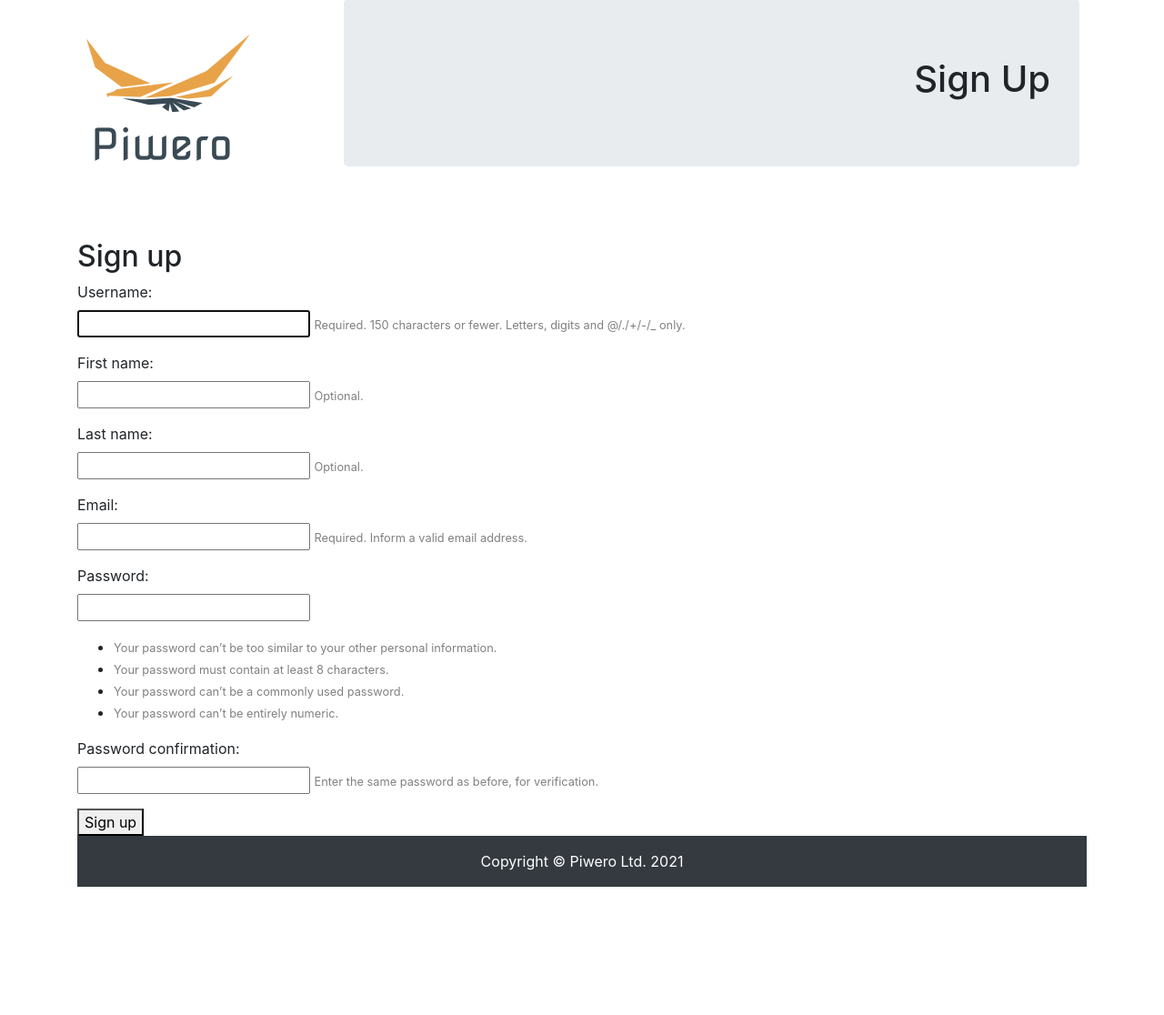
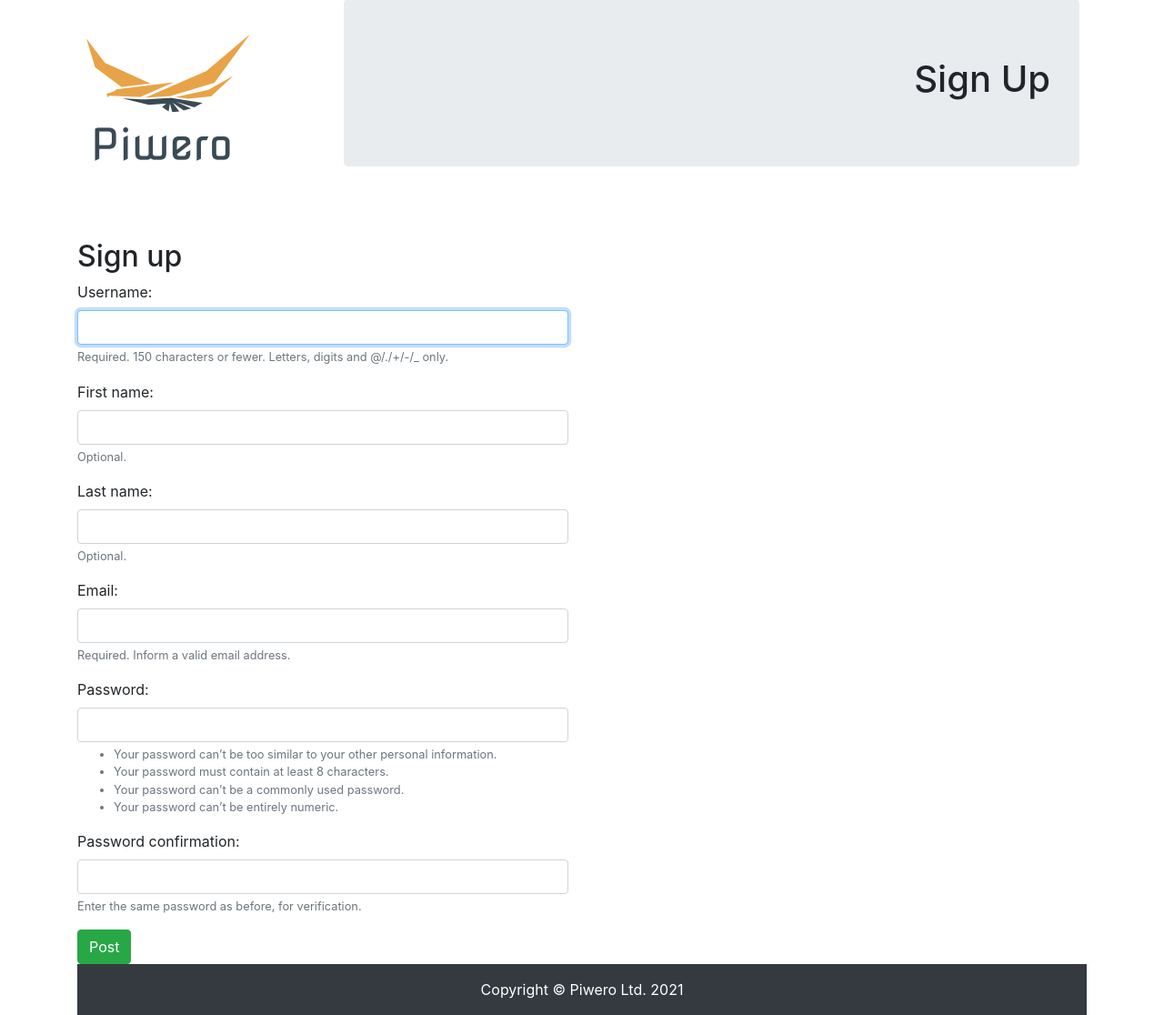
Before and after one commit to Piwero/django-structure, a Django app: page /auth/signup/ in a window 1280 px wide. Shown: the part 105-1221 px from the top of the page at 91% size. Before the commit the page ends 1080 px from the top, so only its background shows below. Run offline with Django 3.2, Linux system fonts and the light colour scheme; some libraries are stand-ins or nearby versions.

Commit message:
add django tweak format to sign up form

```diff
--- a/authentication/templates/registration/signup.html
+++ b/authentication/templates/registration/signup.html
@@ -13,23 +13,42 @@
     <!-- Content Row -->
       <div class="row">
 
-      <div class="col-md-12 mb-12">
+      <div class="col-md-6 mb-6">
              <h2>Sign up</h2>
-              <form method="post">
+              {% load widget_tweaks %}
+               <form method="post" novalidate>
                 {% csrf_token %}
+
                 {% for field in form %}
-                  <p>
-                    {{ field.label_tag }}<br>
-                    {{ field }}
+                  <div class="form-group">
+                    {{ field.label_tag }}
+
+                    {% if form.is_bound %}
+                      {% if field.errors %}
+
+                        {% render_field field class="form-control is-invalid" %}
+                        {% for error in field.errors %}
+                          <div class="invalid-feedback">
+                            {{ error }}
+                          </div>
+                        {% endfor %}
+
+                      {% else %}
+                        {% render_field field class="form-control is-valid" %}
+                      {% endif %}
+                    {% else %}
+                      {% render_field field class="form-control" %}
+                    {% endif %}
+
                     {% if field.help_text %}
-                      <small style="color: grey">{{ field.help_text }}</small>
+                      <small class="form-text text-muted">
+                        {{ field.help_text }}
+                      </small>
                     {% endif %}
-                    {% for error in field.errors %}
-                      <p style="color: red">{{ error }}</p>
-                    {% endfor %}
-                  </p>
+                  </div>
                 {% endfor %}
-                <button type="submit">Sign up</button>
+
+                <button type="submit" class="btn btn-success">Post</button>
               </form>
       </div>
 
--- a/myproject/settings.py
+++ b/myproject/settings.py
@@ -45,6 +45,7 @@ INSTALLED_APPS = [
     "services",
     "contact",
     "catalogue",
+    'widget_tweaks',
 
 
 ]
```
